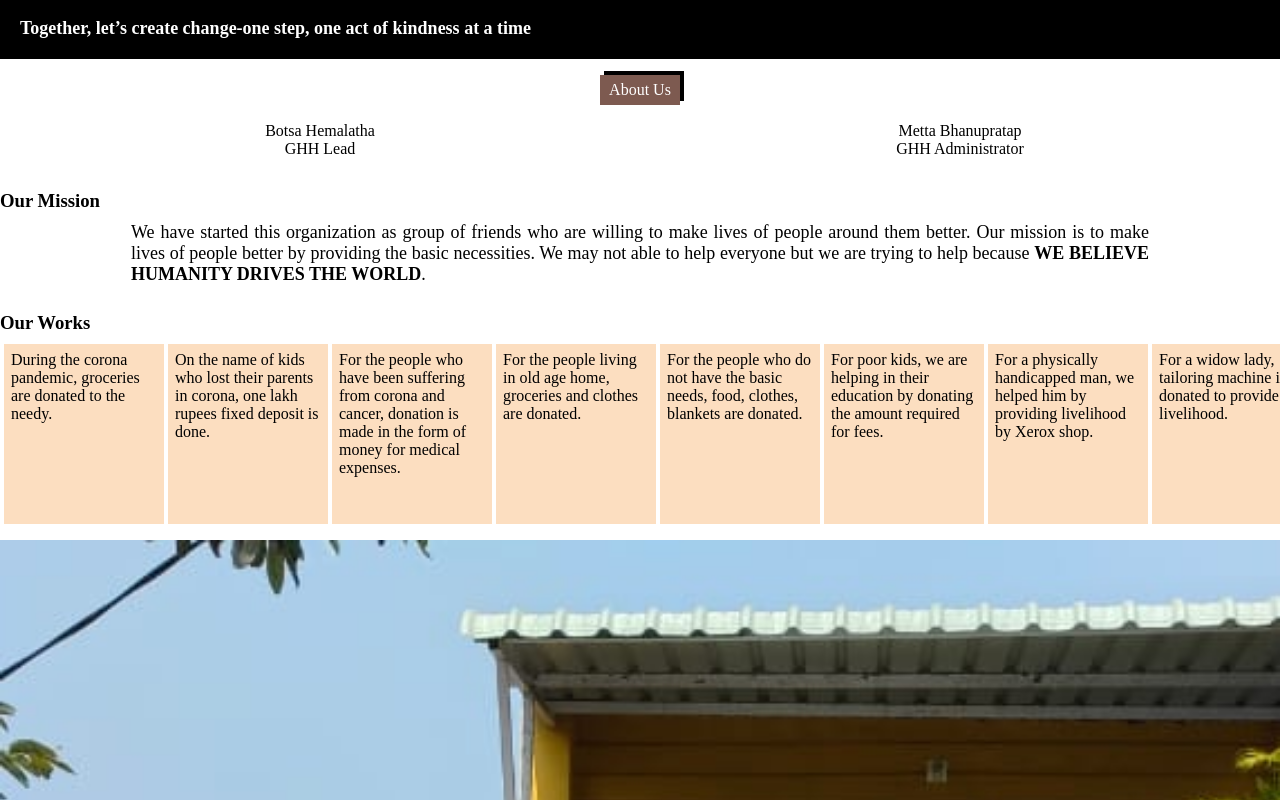
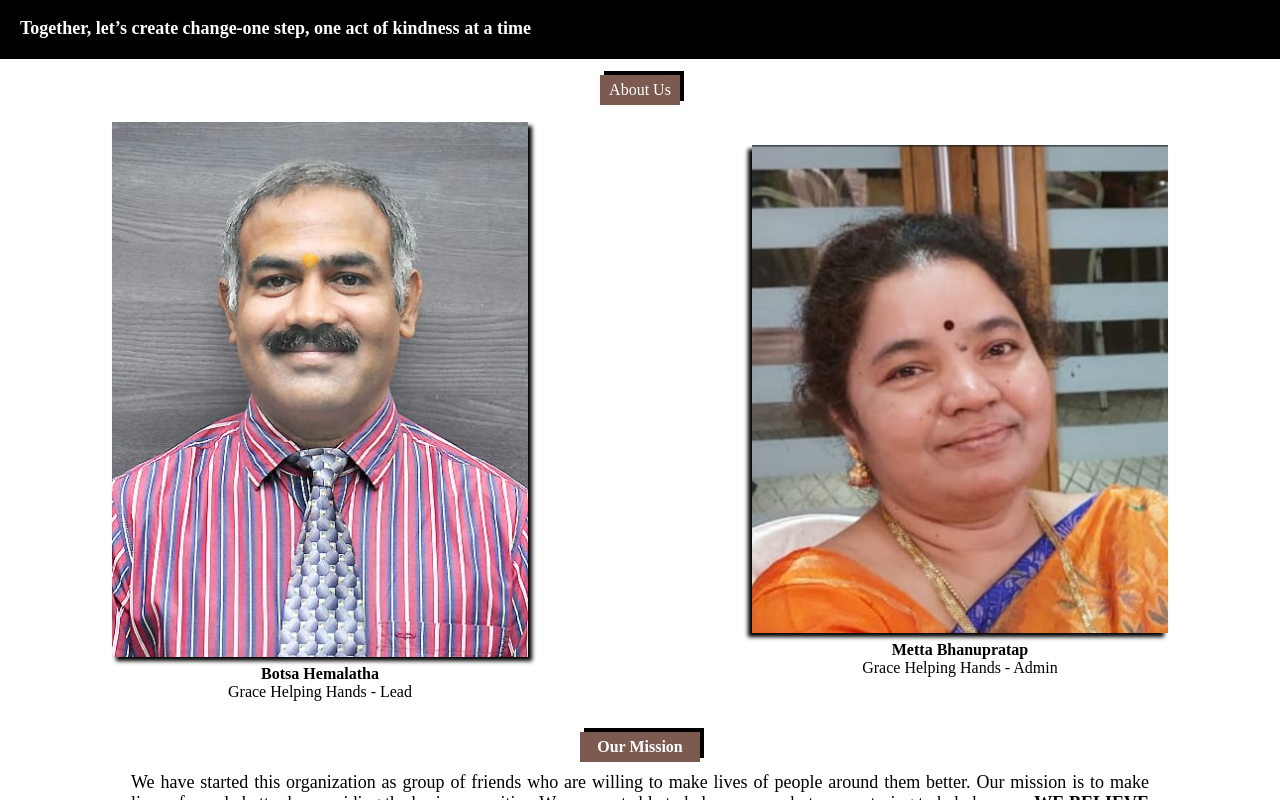
Before and after one commit to darshan1005/GHH-org, a React (Vite) app: page / in a window 1280 px wide. Shown: the part 440-1240 px from the top of the page. Built offline with nearby package versions, Linux system fonts and the light colour scheme; a web font is replaced by a local one.

Commit message:
Update about.jsx

```diff
--- a/src/Components/About/about.jsx
+++ b/src/Components/About/about.jsx
@@ -1,5 +1,8 @@
 /* eslint-disable no-unused-vars */
 import React, { useEffect } from 'react';
+
+import Lead from '../../assets/leads/Lead.jpg'
+import Admin from '../../assets/leads/Admin.jpg'
 
 // Import AOS
 import AOS from 'aos';
@@ -21,17 +24,21 @@ const About = () => {
                     <div data-aos="flip-left"
                         data-aos-easing="ease-out-cubic"
                         data-aos-duration="1000" className="lead">
-                        <p className="details">Botsa Hemalatha <br /> GHH Lead</p>
+                        <img src={Admin} alt="Admin" />
+                        <p className="Lead-name">Botsa Hemalatha</p>
+                        <p className='lead-title'> Grace Helping Hands - Lead</p>
                     </div>
                     <div data-aos="flip-right"
                         data-aos-easing="ease-out-cubic"
                         data-aos-duration="2000" className="admin">
-                        <p className="details">Metta Bhanupratap <br /> GHH Administrator</p>
+                        <img src={Lead} alt="Lead" />
+                        <p className="Admin-name">Metta Bhanupratap</p>
+                        <p className='admin-title'> Grace Helping Hands - Admin</p>
                     </div>
                 </div>
 
                 <div className="mission">
-                    <h3>Our Mission</h3>
+                    <h3 className='mission-title'>Our Mission</h3>
                     <div className="mission-statement">
                         <p className="statement">
                             We have started this organization as group of friends who are willing to make lives of people around them better. Our mission is to make lives of people better by  providing the basic necessities. We may not able to help everyone but we are trying to help because <b>WE BELIEVE HUMANITY DRIVES THE WORLD</b>.
```
